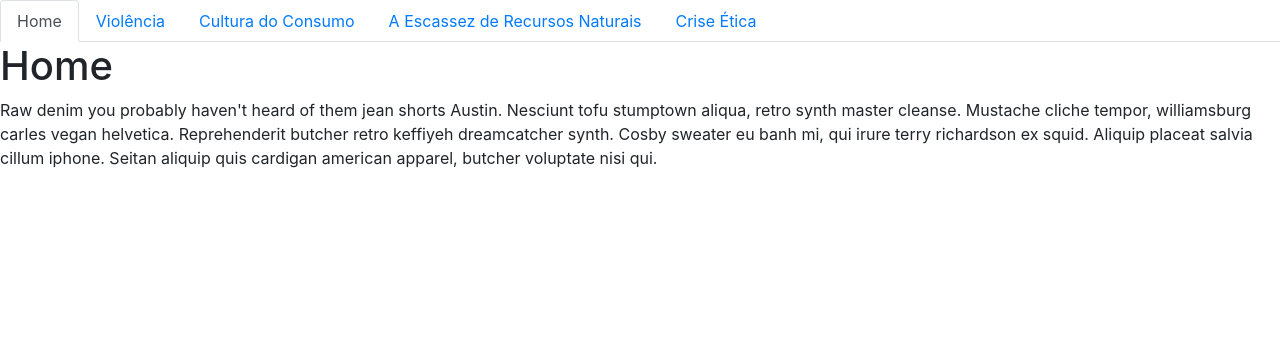
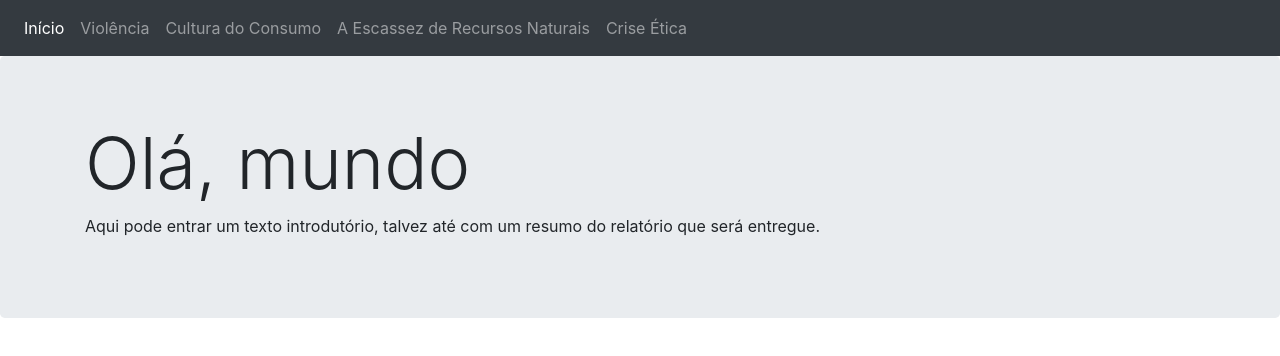
Before and after one commit to guilhermemotta/trabgest-vcec, a plain HTML site: page index.html in a window 1280 px wide. Drawn offline with nearby package versions, Linux system fonts and the light colour scheme.

Commit message:
Alterei o menu de navegação

```diff
--- a/index.html
+++ b/index.html
@@ -7,52 +7,47 @@
     <link href="https://stackpath.bootstrapcdn.com/bootstrap/4.3.1/css/bootstrap.min.css" rel="stylesheet" integrity="sha384-ggOyR0iXCbMQv3Xipma34MD+dH/1fQ784/j6cY/iJTQUOhcWr7x9JvoRxT2MZw1T" crossorigin="anonymous">
 
     <title>Trabalho de Fundamentos de Gestão</title>
-
-    <style>
-      #myTab {
-        /* overflow: auto; */
-      }
-    </style>
   </head>
   <body>
-    <!--
-    <nav class="navbar navbar-expand-md navbar-dark fixed-top bg-dark">
-      <a href="#" class="navbar-brand">Home</a>
-      <button class="navbar-toggler" type="button" data-toggle="collapse" data-target="#navbarsExampleDefault" aria-controls="navbarsExampleDefault" aria-expanded="false" aria-label="Toggle navigation"><span class="navbar-toggler-icon"></span></button>
+
+    <nav class="navbar navbar-expand-md navbar-dark bg-dark">
+      <!-- <a href="/" class="navbar-brand">Início</a> -->
+      <button class="navbar-toggler" type="button" data-toggle="collapse" data-target="#navbarsExampleDefault" aria-controls="navbarsExampleDefault" aria-expanded="false" aria-label="Toggle navigation">
+        <span class="navbar-toggler-icon"></span>
+      </button>
 
       <div class="collapse navbar-collapse" id="navbarsExampleDefault">
-        <ul class="navbar-nav mr-auto">
-          <li class="nav-item active">Home</li>
-          <li class="nav-item">Cultura do Consumo</li>
-          <li class="nav-item">A Escassez de Recursos Naturais</li>
-          <li class="nav-item">Crise Ética</li>
+        <ul class="navbar-nav nav mr-auto" id="myTab" role="tablist">
+          <li class="nav-item">
+            <a class="nav-link active" id="home-tab" data-toggle="tab" href="#home" role="tab" aria-controls="home" aria-selected="true">Início</a>
+          </li>
+          <li class="nav-item">
+            <a class="nav-link" id="violencia-tab" data-toggle="tab" href="#violencia" role="tab" aria-controls="violencia" aria-selected="false">Violência</a>
+          </li>
+          <li class="nav-item">
+            <a class="nav-link" id="consumo-tab" data-toggle="tab" href="#consumo" role="tab" aria-controls="consumo" aria-selected="false">Cultura do Consumo</a>
+          </li>
+          <li class="nav-item">
+            <a class="nav-link" id="escassez-tab" data-toggle="tab" href="#escassez" role="tab" aria-controls="escassez" aria-selected="false">A Escassez de Recursos Naturais</a>
+          </li>
+          <li class="nav-item">
+            <a class="nav-link" id="etica-tab" data-toggle="tab" href="#etica" role="tab" aria-controls="etica" aria-selected="false">Crise Ética</a>
+          </li>
+
         </ul>
       </div>
-    </nav>-->
-
-    <ul class="nav nav-tabs" id="myTab" role="tablist">
-      <li class="nav-item">
-        <a href="#home" class="nav-link active" id="home-tab" data-toggle="tab" role="tab" aria-controls="home" aria-selected="true">Home</a>
-      </li>
-      <li class="nav-item">
-        <a href="#violencia" class="nav-link" id="violencia-tab" data-toggle="tab" role="tab" aria-controls="violencia" aria-selected="false">Violência</a>
-      </li>
-      <li class="nav-item">
-        <a href="#consumo" class="nav-link" id="consumo-tab" data-toggle="tab" role="tab" aria-controls="violencia" aria-selected="false">Cultura do Consumo</a>
-      </li>
-      <li class="nav-item">
-        <a href="#escassez" class="nav-link" id="escassez-tab" data-toggle="tab" role="tab" aria-controls="violencia" aria-selected="false">A Escassez de Recursos Naturais</a>
-      </li>
-      <li class="nav-item">
-        <a href="#etica" class="nav-link" id="etica-tab" data-toggle="tab" role="tab" aria-controls="violencia" aria-selected="false">Crise Ética</a>
-      </li>
-    </ul>
+    </nav>
 
     <div class="tab-content" id="myTabContent">
       <div class="tab-pane fade show active" id="home" role="tabpanel" aria-labelledby="home-tab">
-        <h1>Home</h1>
-        <p>Raw denim you probably haven't heard of them jean shorts Austin. Nesciunt tofu stumptown aliqua, retro synth master cleanse. Mustache cliche tempor, williamsburg carles vegan helvetica. Reprehenderit butcher retro keffiyeh dreamcatcher synth. Cosby sweater eu banh mi, qui irure terry richardson ex squid. Aliquip placeat salvia cillum iphone. Seitan aliquip quis cardigan american apparel, butcher voluptate nisi qui.</p>
+        <div class="jumbotron">
+          <div class="container">
+            <h1 class="display-3">Olá, mundo</h1>
+            <p>Aqui pode entrar um texto introdutório, talvez até com um resumo do relatório que será entregue.</p>
+          </div>
+        </div>
       </div>
+
       <div class="tab-pane fade" id="violencia" role="tabpanel" aria-labelledby="violencia-tab">
         <h1>Violência</h1>
         <p>Raw denim you probably haven't heard of them jean shorts Austin. Nesciunt tofu stumptown aliqua, retro synth master cleanse. Mustache cliche tempor, williamsburg carles vegan helvetica. Reprehenderit butcher retro keffiyeh dreamcatcher synth. Cosby sweater eu banh mi, qui irure terry richardson ex squid. Aliquip placeat salvia cillum iphone. Seitan aliquip quis cardigan american apparel, butcher voluptate nisi qui.</p>
```
